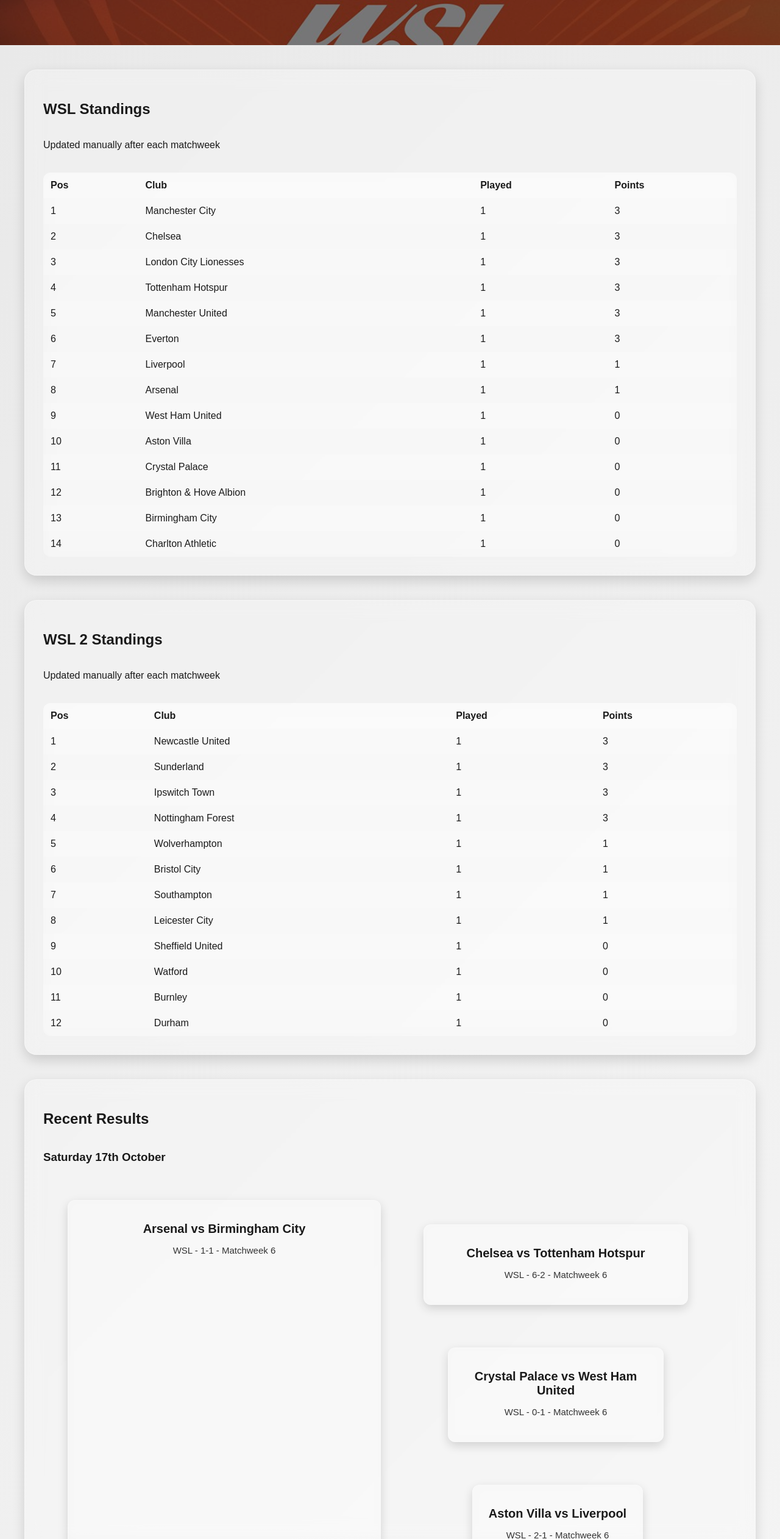
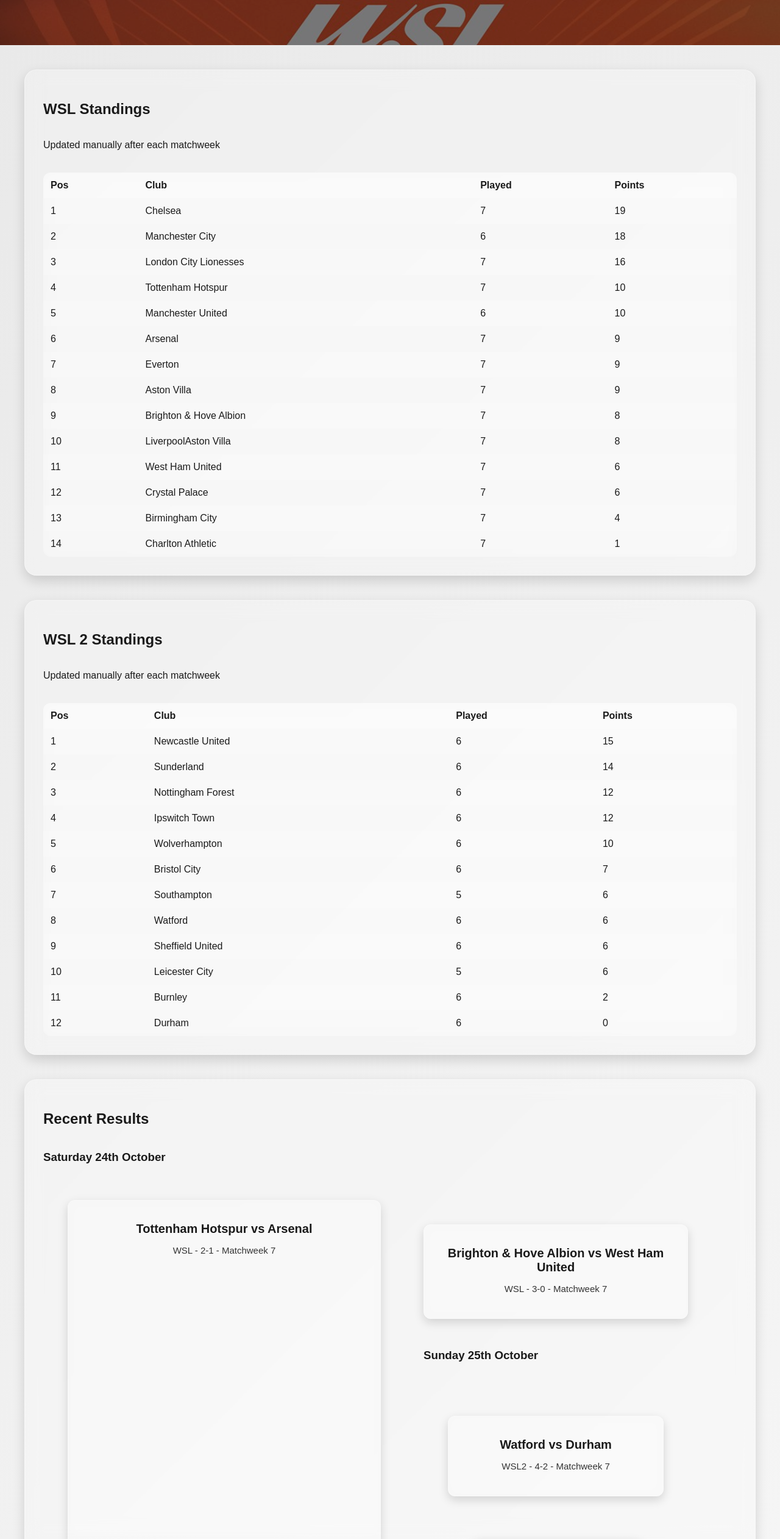
Before and after one commit to thefootballhubwomen/thefootbalhub, a plain HTML site: page wsl.html in a window 1280 px wide. Shown: the part 276-2800 px from the top of the page at 61% size. Drawn offline with Linux system fonts and the light colour scheme.

Commit message:
Update WSL standings and recent match results
Updated WSL standings and recent results for matchweeks 6 and 7.

```diff
--- a/wsl.html
+++ b/wsl.html
@@ -24,20 +24,20 @@
 
     <table class="glass-table">
       <tr><th>Pos</th><th>Club</th><th>Played</th><th>Points</th></tr>
-      <tr><td>1</td><td>Manchester City</td><td>1</td><td>3</td></tr>
-      <tr><td>2</td><td>Chelsea</td><td>1</td><td>3</td></tr>
-      <tr><td>3</td><td>London City Lionesses</td><td>1</td><td>3</td></tr>
-      <tr><td>4</td><td>Tottenham Hotspur</td><td>1</td><td>3</td></tr>
-      <tr><td>5</td><td>Manchester United</td><td>1</td><td>3</td></tr>
-      <tr><td>6</td><td>Everton</td><td>1</td><td>3</td></tr>
-      <tr><td>7</td><td>Liverpool</td><td>1</td><td>1</td></tr>
-      <tr><td>8</td><td>Arsenal</td><td>1</td><td>1</td></tr>
-      <tr><td>9</td><td>West Ham United</td><td>1</td><td>0</td></tr>
-      <tr><td>10</td><td>Aston Villa</td><td>1</td><td>0</td></tr>
-      <tr><td>11</td><td>Crystal Palace</td><td>1</td><td>0</td></tr>
-      <tr><td>12</td><td>Brighton & Hove Albion</td><td>1</td><td>0</td></tr>
-      <tr><td>13</td><td>Birmingham City</td><td>1</td><td>0</td></tr>
-      <tr><td>14</td><td>Charlton Athletic</td><td>1</td><td>0</td></tr>
+      <tr><td>1</td><td>Chelsea</td><td>7</td><td>19</td></tr>
+      <tr><td>2</td><td>Manchester City</td><td>6</td><td>18</td></tr>
+      <tr><td>3</td><td>London City Lionesses</td><td>7</td><td>16</td></tr>
+      <tr><td>4</td><td>Tottenham Hotspur</td><td>7</td><td>10</td></tr>
+      <tr><td>5</td><td>Manchester United</td><td>6</td><td>10</td></tr>
+      <tr><td>6</td><td>Arsenal</td><td>7</td><td>9</td></tr>
+      <tr><td>7</td><td>Everton</td><td>7</td><td>9</td></tr>
+      <tr><td>8</td><td>Aston Villa</td><td>7</td><td>9</td></tr>
+      <tr><td>9</td><td>Brighton & Hove Albion</td><td>7</td><td>8</td></tr>
+      <tr><td>10</td><td>LiverpoolAston Villa</td><td>7</td><td>8</td></tr>
+      <tr><td>11</td><td>West Ham United</td><td>7</td><td>6</td></tr>
+      <tr><td>12</td><td>Crystal Palace</td><td>7</td><td>6</td></tr>
+      <tr><td>13</td><td>Birmingham City</td><td>7</td><td>4</td></tr>
+      <tr><td>14</td><td>Charlton Athletic</td><td>7</td><td>1</td></tr>
     </table>
   </section>
 
@@ -48,18 +48,18 @@
 
     <table class="glass-table">
       <tr><th>Pos</th><th>Club</th><th>Played</th><th>Points</th></tr>
-      <tr><td>1</td><td>Newcastle United</td><td>1</td><td>3</td></tr>
-      <tr><td>2</td><td>Sunderland</td><td>1</td><td>3</td></tr>
-      <tr><td>3</td><td>Ipswitch Town</td><td>1</td><td>3</td></tr>
-      <tr><td>4</td><td>Nottingham Forest</td><td>1</td><td>3</td></tr>
-      <tr><td>5</td><td>Wolverhampton</td><td>1</td><td>1</td></tr>
-      <tr><td>6</td><td>Bristol City</td><td>1</td><td>1</td></tr>
-      <tr><td>7</td><td>Southampton</td><td>1</td><td>1</td></tr>
-      <tr><td>8</td><td>Leicester City</td><td>1</td><td>1</td></tr>
-      <tr><td>9</td><td>Sheffield United</td><td>1</td><td>0</td></tr>
-      <tr><td>10</td><td>Watford</td><td>1</td><td>0</td></tr>
-      <tr><td>11</td><td>Burnley</td><td>1</td><td>0</td></tr>
-      <tr><td>12</td><td>Durham</td><td>1</td><td>0</td></tr>
+      <tr><td>1</td><td>Newcastle United</td><td>6</td><td>15</td></tr>
+      <tr><td>2</td><td>Sunderland</td><td>6</td><td>14</td></tr>
+      <tr><td>3</td><td>Nottingham Forest</td><td>6</td><td>12</td></tr>
+      <tr><td>4</td><td>Ipswitch Town</td><td>6</td><td>12</td></tr>
+      <tr><td>5</td><td>Wolverhampton</td><td>6</td><td>10</td></tr>
+      <tr><td>6</td><td>Bristol City</td><td>6</td><td>7</td></tr>
+      <tr><td>7</td><td>Southampton</td><td>5</td><td>6</td></tr>
+      <tr><td>8</td><td>Watford</td><td>6</td><td>6</td></tr>
+      <tr><td>9</td><td>Sheffield United</td><td>6</td><td>6</td></tr>
+      <tr><td>10</td><td>Leicester City</td><td>5</td><td>6</td></tr>
+      <tr><td>11</td><td>Burnley</td><td>6</td><td>2</td></tr>
+      <tr><td>12</td><td>Durham</td><td>6</td><td>0</td></tr>
     </table>
   </section>
 
@@ -67,47 +67,30 @@
   <section class="glass-tile" style="margin:40px;">
     <h2>Recent Results</h2>
 
-    <h3>Saturday 17th October</h3>
+    <h3>Saturday 24th October</h3>
     <div class="league-dashboard">
       <div class="league-card">
-        <h3>Arsenal vs Birmingham City</h3>
-        <p>WSL - 1-1 - Matchweek 6</p>
+        <h3>Tottenham Hotspur vs Arsenal</h3>
+        <p>WSL - 2-1 - Matchweek 7</p>
       </div>
 
     <div class="league-dashboard">
       <div class="league-card">
-        <h3>Chelsea vs Tottenham Hotspur</h3>
-        <p>WSL - 6-2 - Matchweek 6</p>
+        <h3>Brighton & Hove Albion vs West Ham United</h3>
+        <p>WSL - 3-0 - Matchweek 7</p>
+      </div>
+
+    <h3>Sunday 25th October</h3>
+    <div class="league-dashboard">
+      <div class="league-card">
+        <h3>Watford vs Durham</h3>
+        <p>WSL2 - 4-2 - Matchweek 7</p>
       </div>
 
     <div class="league-dashboard">
       <div class="league-card">
-        <h3>Crystal Palace vs West Ham United</h3>
-        <p>WSL - 0-1 - Matchweek 6</p>
-      </div>
-
-    <div class="league-dashboard">
-      <div class="league-card">
-        <h3>Aston Villa vs Liverpool</h3>
-        <p>WSL - 2-1 - Matchweek 6</p>
-      </div>
-
-    <div class="league-dashboard">
-      <div class="league-card">
-        <h3>Charleton Athletic vs Manchester United</h3>
-        <p>WSL - 1-3 - Matchweek 6</p>
-      </div>
-
-    <div class="league-dashboard">
-      <div class="league-card">
-        <h3>London City Lionesses vs Everton</h3>
-        <p>WSL - 2-1 - Matchweek 6</p>
-      </div>
-
-    <div class="league-dashboard">
-      <div class="league-card">
-        <h3>Manchester City vs Brighton & Hove Albion</h3>
-        <p>WSL - 3-2 - Matchweek 6</p>
+        <h3>Crystal Palace vs Chelsea</h3>
+        <p>WSL - 1-3 - Matchweek 7</p>
       </div>
     </div>
   </section>
@@ -116,33 +99,7 @@
   <section class="glass-tile" style="margin:40px;">
     <h2>Upcoming Matches</h2>
 
-    <h3>Saturday 24th October</h3>
-    <div class="league-dashboard">
-      <div class="league-card">
-        <h3>Tottenham Hotspur vs Arsenal</h3>
-        <p>WSL - 12:45pm - Tottenham Hotspur Stadium</p>
-      </div>
-
-      <div class="league-card">
-        <h3>Brighton & Hove Albion vs West Ham United</h3>
-        <p>WSL - 5:15pm - American Express Stadium</p>
-      </div>
-    </div>
-
     <h3>Sunday 25th October</h3>
-    <div class="league-dashboard">
-      <div class="league-card">
-        <h3>Crystal Palace vs Chelsea</h3>
-        <p>WSL - 12:00pm - Borough Sports Ground</p>
-      </div>
-    </div>
-
-    <div class="league-dashboard">
-      <div class="league-card">
-        <h3>Watford vs Durham</h3>
-        <p>WSL2 - 12:00pm - Vicarage Road</p>
-      </div>
-
       <div class="league-card">
         <h3>Liverpool vs London City Lionesses</h3>
         <p>WSL - 2:00pm - St Helens Stadium</p>
```
